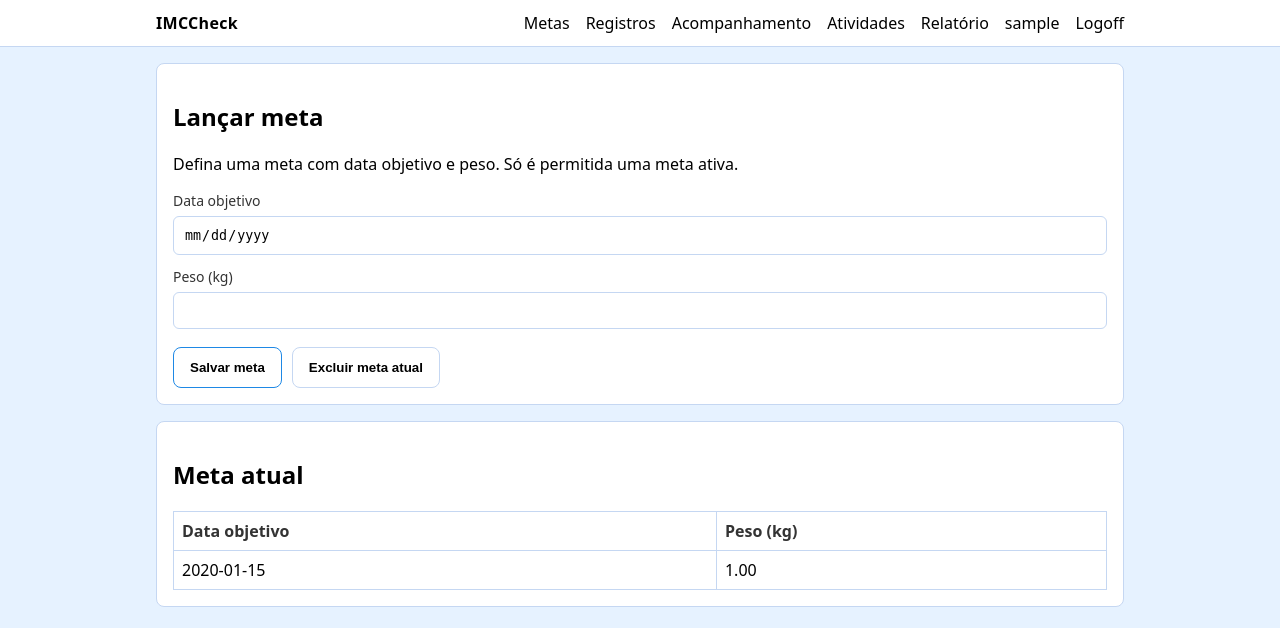
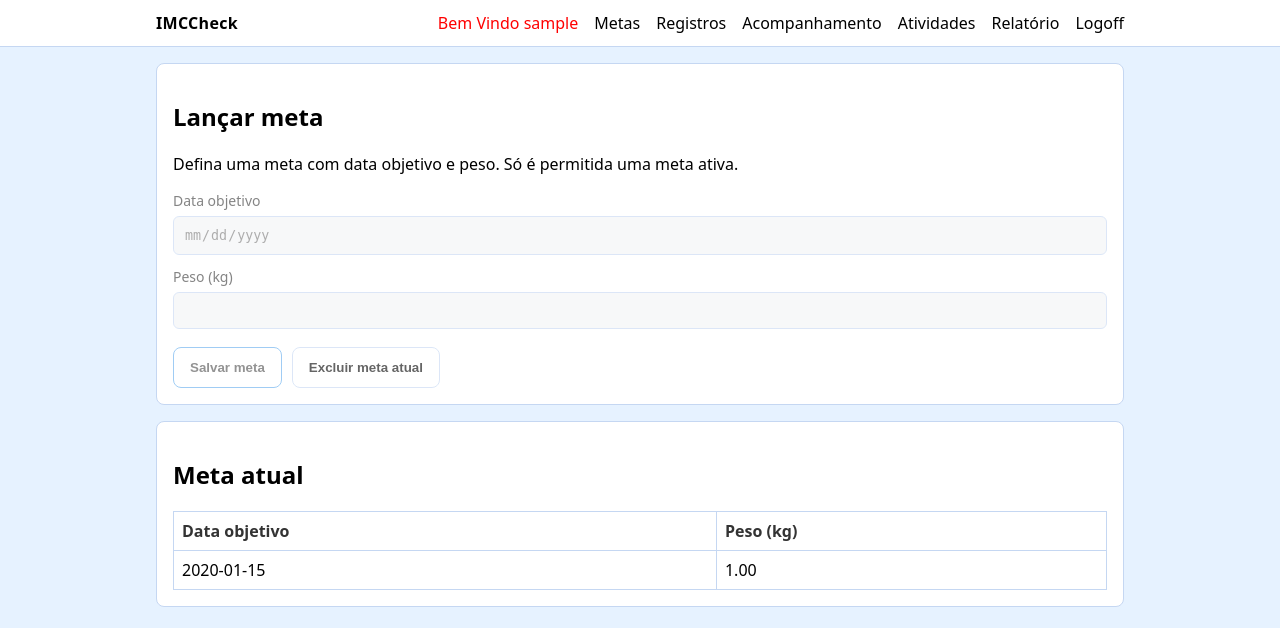
Before and after one commit to FabianoTaguchi/imcCheck, a Flask app: page /metas in a window 1280 px wide. Shown: the top 628 px of the page. Run offline with Flask 3, Linux system fonts and the light colour scheme; the visitor is signed in with stand-in values (Sample User, id 1); tables that the repository leaves empty hold one stand-in row (values such as "Sample post"); parts of the project's set-up code (start-up, migrations or seed data) failed here and were passed over.

Commit message:
Metas: desabilitar/acinzentar formulário com meta ativa; Menu: exibir 'Bem Vindo' em vermelho com nome do usuário; Login: salvar nome na sessão

```diff
--- a/app.py
+++ b/app.py
@@ -99,25 +99,19 @@ def atividades():
 def relatorio_atividades():
     return render_template('relatorio_atividades.html', show_menu=True)
 
-
+# Rota para fazer o login na aplicação
 @app.route('/', methods=['GET', 'POST'])
 def login():
     if request.method == 'POST':
+        # Recupera os dados do formulário
         username = request.form.get('username', '').strip()
         password = request.form.get('password', '')
         if not username or not password:
             flash('Informe usuário e senha.', 'warning')
             return redirect(url_for('login'))
+        # Faz a consulta a para saber se o campo login dos usuários é o mesmo recuperado do formulário
         user = Users.query.filter_by(login=username).first()
-        if not user:
-            user = Users(
-                nome_completo=username,
-                email=f"{username}@example.com",
-                telefone=None,
-                login=username,
-                senha=password)
-            db.session.add(user)
-            db.session.commit()
+        # Recupera o login e o nome do usuário
         session['user_id'] = user.id
         session['user_name'] = user.nome_completo or user.login
         flash('Login aceito.', 'success')
--- a/static/assets/css/styles.css
+++ b/static/assets/css/styles.css
@@ -15,6 +15,10 @@ body { margin: 0; font-family: system-ui, -apple-system, Segoe UI, Roboto, Arial
 .form-row label { color: var(--muted); font-size: 14px; }
 .form-row input, .form-row select { background: #ffffff; color: var(--text); border: 1px solid var(--border); border-radius: 6px; padding: 10px; }
 .form-actions { display: flex; gap: 10px; margin-top: 6px; }
+.disabled-form { opacity: 0.6; }
+.disabled-form .form-row input, .disabled-form .form-row select { background: #f3f4f6; color: #777; cursor: not-allowed; }
+.disabled-form .form-actions .button { opacity: 0.7; cursor: not-allowed; }
+.disabled-form .form-actions .button.secondary { opacity: 1; cursor: pointer; }
 .button { display: inline-block; padding: 12px 16px; border-radius: 8px; background: #ffffff; color: var(--text); font-weight: 600; text-decoration: none; border: 1px solid var(--primary); }
 .button:hover { background: var(--primary); color: #ffffff; }
 .button.secondary { background: transparent; color: var(--text); border-color: var(--border); }
--- a/templates/base.html
+++ b/templates/base.html
@@ -12,17 +12,15 @@
         <div class="brand"><a href="{{ url_for('index') }}" style="color:inherit;text-decoration:none;">IMCCheck</a></div>
         {% if show_menu %}
         <ul class="menu">
+          {% if session.get('user_name') %}
+          <li style="color:red;">Bem Vindo {{ session.get('user_name') }}</li>
+          {% endif %}
           <li><a href="{{ url_for('metas') }}">Metas</a></li>
           <li><a href="{{ url_for('registros') }}">Registros</a></li>
           <li><a href="{{ url_for('acompanhamento') }}">Acompanhamento</a></li>
           <li><a href="{{ url_for('atividades') }}">Atividades</a></li>
           <li><a href="{{ url_for('relatorio_atividades') }}">Relatório</a></li>
-          {% if session.get('user_name') %}
-          <li style="margin-left:auto;">{{ session.get('user_name') }}</li>
-          <li><a href="{{ url_for('login') }}">Logoff</a></li>
-          {% else %}
           <li style="margin-left:auto;"><a href="{{ url_for('login') }}">Logoff</a></li>
-          {% endif %}
         </ul>
         {% endif %}
       </div>
--- a/templates/metas.html
+++ b/templates/metas.html
@@ -5,7 +5,7 @@
   <h1>Lançar meta</h1>
   <p>Defina uma meta com data objetivo e peso. Só é permitida uma meta ativa.</p>
   {% set has_meta = meta is defined and meta %}
-  <form class="form" method="post" action="{{ url_for('cadastroMetas') }}">
+  <form class="form {% if has_meta %}disabled-form{% endif %}" method="post" action="{{ url_for('cadastroMetas') }}">
     <div class="form-row">
       <label for="data_objetivo">Data objetivo</label>
       <input type="date" id="data_objetivo" name="data_objetivo" required {% if has_meta %}disabled{% endif %} />
```
